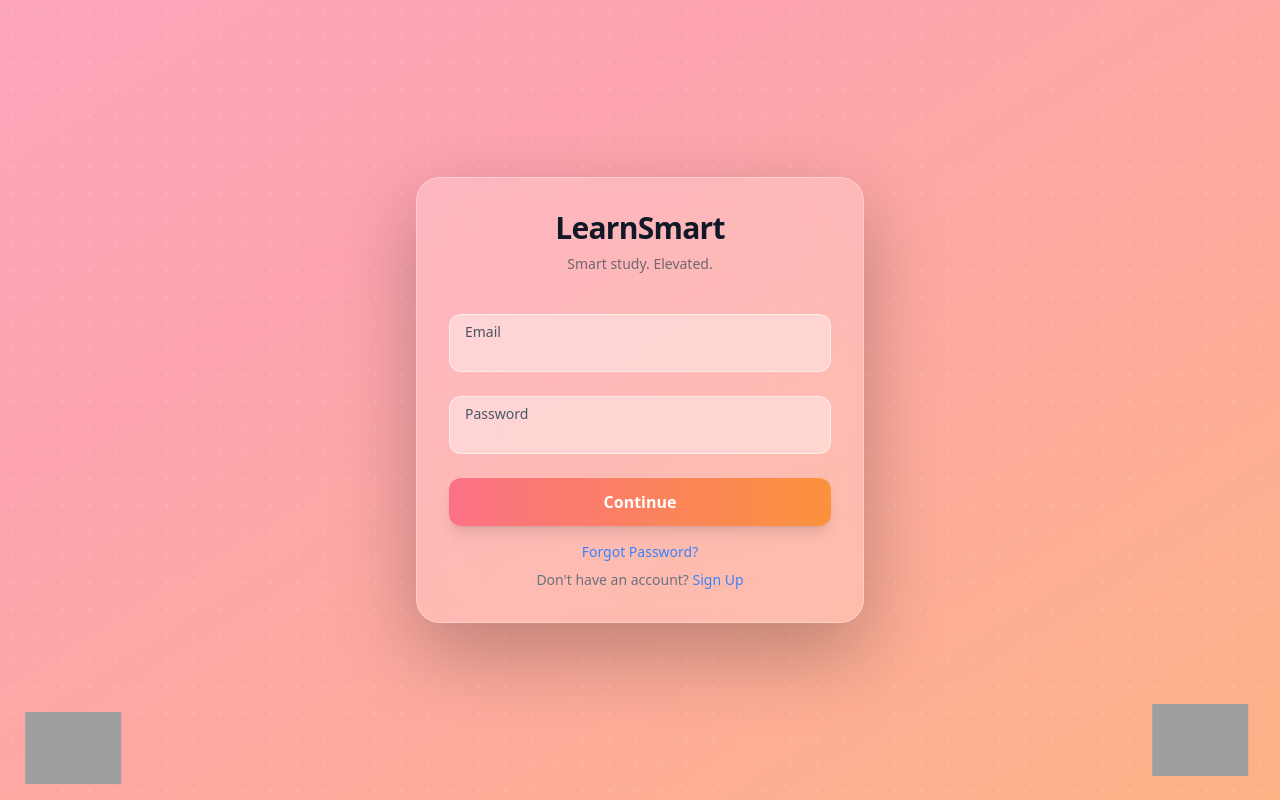
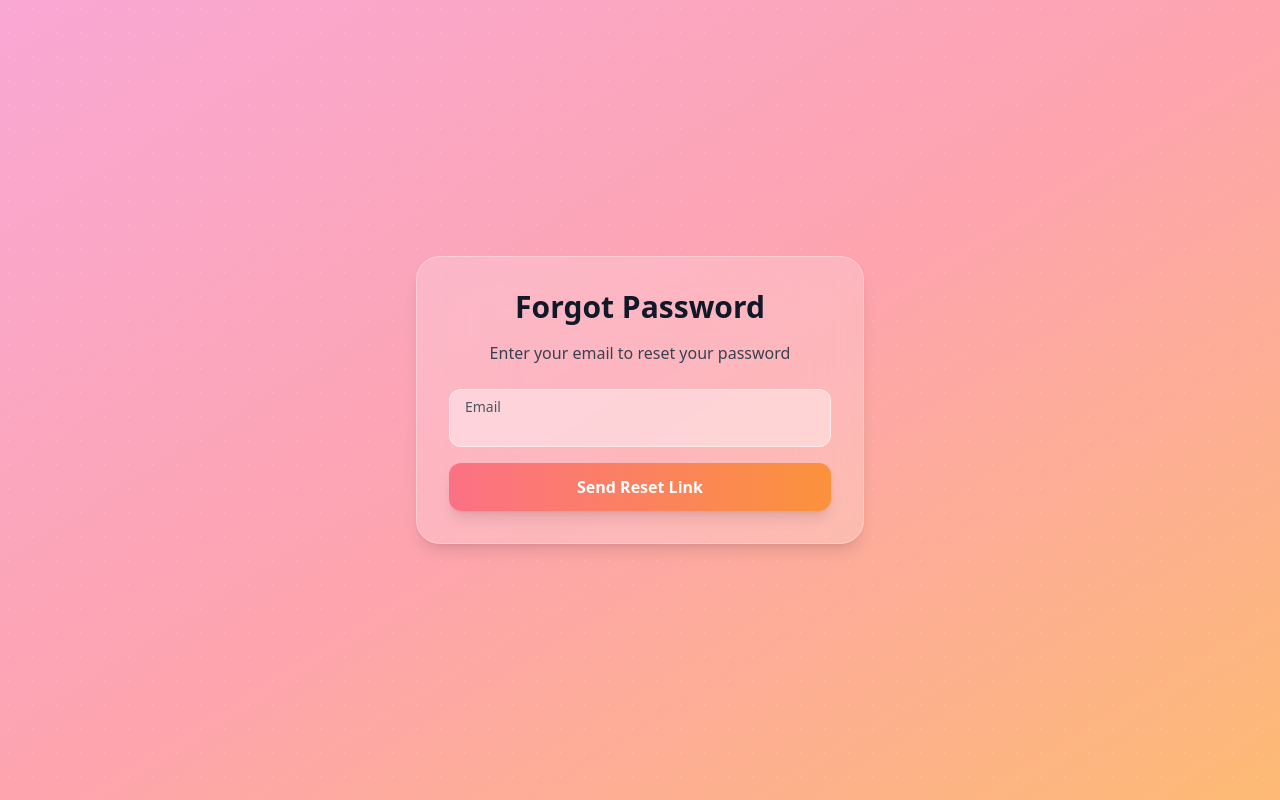
Before and after one commit to andredanieldaligdig/learnsmart, a React (Vite) app: page /forgot-password in a window 1280 px wide. Before the commit this address led to /login. Built offline with nearby package versions, Linux system fonts and the light colour scheme; grey boxes are pictures that could not be loaded.

Commit message:
fixing some issues

```diff
--- a/src/App.jsx
+++ b/src/App.jsx
@@ -1,8 +1,9 @@
 import { useState, useEffect } from "react";
 import { BrowserRouter as Router, Routes, Route, Navigate } from "react-router-dom";
-import Login from "./components/login.jsx";
+import Login from "./components/Login.jsx";
 import Signup from "./components/Signup.jsx";
-import ResetPassword from "./components/ResetPassword";
+import ForgotPassword from "./components/forgot-password.jsx";
+import ResetPassword from "./components/reset-password.jsx";
 import Dashboard from "./components/Dashboard.jsx";
 import Post from "./pages/Post.jsx";
 import TrendingTopics from "./pages/TrendingTopics.jsx";
@@ -14,12 +15,10 @@ export default function App() {
   const [user, setUser] = useState(null);
 
   useEffect(() => {
-    // Check session on loaddd
     supabase.auth.getSession().then(({ data }) => {
       if (data.session) setUser(data.session.user);
     });
 
-    // Listen for auth changes
     const { data: listener } = supabase.auth.onAuthStateChange((_event, session) => {
       setUser(session?.user || null);
     });
@@ -35,30 +34,22 @@ export default function App() {
   return (
     <Router>
       <Routes>
-        {/* Routes for logged-out users */}
         {!user ? (
           <>
             <Route path="/" element={<Navigate to="/login" />} />
             <Route path="/login" element={<Login onLogin={setUser} />} />
             <Route path="/signup" element={<Signup />} />
-
-            {/* Password reset route */}
+            <Route path="/forgot-password" element={<ForgotPassword />} />
             <Route path="/reset-password" element={<ResetPassword />} />
-
-            {/* Catch all redirects to login */}
             <Route path="*" element={<Navigate to="/login" />} />
           </>
         ) : (
           <>
-            {/* Dashboard main route */}
             <Route path="/" element={<Dashboard user={user} onLogout={handleLogout} />} />
-
-            {/* Pages accessible from Sidebar */}
             <Route path="/post" element={<Post user={user} />} />
             <Route path="/trending-topics" element={<TrendingTopics user={user} />} />
             <Route path="/saved" element={<Saved user={user} />} />
             <Route path="/topics" element={<Topics user={user} />} />
-
             <Route path="*" element={<Navigate to="/" />} />
           </>
         )}
--- a/src/components/forgot-password.jsx
+++ b/src/components/forgot-password.jsx
@@ -15,45 +15,36 @@ export default function ForgotPassword() {
     else setMessage("Check your email for reset link!");
   };
 
-  // Handle Enter key submission
   const handleKeyDown = (e) => {
     if (e.key === "Enter") handleReset();
   };
 
   return (
-    <div className="relative min-h-screen overflow-hidden flex items-center justify-center">
-
-      {/* BACKGROUND */}
+    <div className="relative min-h-screen flex items-center justify-center overflow-hidden">
       <div className="absolute inset-0 -z-10">
         <div className="absolute inset-0 bg-gradient-to-br from-pink-300 via-rose-300 to-orange-300 animate-gradient" />
         <div className="absolute inset-0 bg-dot-grid opacity-40 animate-grid" />
       </div>
 
-      {/* CARD */}
-      <div className="relative w-full max-w-md bg-white/20 backdrop-blur-2xl border border-white/30 rounded-3xl shadow-[0_30px_80px_rgba(0,0,0,0.25)] p-8">
-        <div className="text-center mb-10">
-          <h1 className="text-3xl font-bold text-gray-900">Forgot Password</h1>
-          <p className="text-sm text-gray-700/70 mt-2">
-            Enter your email to reset your password
-          </p>
-        </div>
+      <div className="relative w-full max-w-md bg-white/20 backdrop-blur-2xl border border-white/30 rounded-3xl shadow-lg p-8">
+        <h1 className="text-3xl font-bold text-gray-900 text-center mb-4">Forgot Password</h1>
+        <p className="text-center text-gray-700 mb-6">Enter your email to reset your password</p>
 
-        <div className="space-y-6">
-          <div className="relative">
+        <div className="relative mb-4">
           <input
             type="email"
             value={email}
             onChange={(e) => setEmail(e.target.value)}
             onKeyDown={handleKeyDown}
             placeholder="Email"
-              className="peer w-full bg-white/40 border border-white/50 rounded-xl px-4 pt-6 pb-2 text-gray-900 focus:outline-none focus:ring-2 focus:ring-rose-400 placeholder-transparent"
+            className="peer w-full bg-white/40 border border-white/50 rounded-xl px-4 pt-6 pb-2 text-gray-900 placeholder-transparent focus:outline-none focus:ring-2 focus:ring-rose-400"
           />
           <label className="absolute left-4 top-2 text-gray-600 text-sm transition-all duration-300 peer-focus:-translate-y-2 peer-focus:scale-90 peer-focus:text-rose-600 peer-not-placeholder-shown:-translate-y-3 peer-not-placeholder-shown:scale-90">
             Email
           </label>
         </div>
 
-          {message && <p className="text-sm text-center text-gray-700">{message}</p>}
+        {message && <p className="text-sm text-center text-gray-700 mb-4">{message}</p>}
 
         <button
           onClick={handleReset}
@@ -63,6 +54,5 @@ export default function ForgotPassword() {
         </button>
       </div>
     </div>
-    </div>
   );
 }
--- a/src/components/reset-password.jsx
+++ b/src/components/reset-password.jsx
@@ -40,14 +40,12 @@ export default function ResetPassword() {
       setMessage("Password updated! Redirecting to login...");
       setTimeout(() => navigate("/login"), 2000);
     } catch (err) {
-      console.error(err);
       setError(err.message || "Something went wrong");
     } finally {
       setLoading(false);
     }
   };
 
-  // Handle Enter key submission
   const handleKeyDown = (e) => {
     if (e.key === "Enter") handleReset();
   };
--- a/src/main.jsx
+++ b/src/main.jsx
@@ -1,6 +1,6 @@
 import React from "react";
 import ReactDOM from "react-dom/client";
-import App from "./app";
+import App from "./App.jsx";
 import "./Styles/main.css";
 
 ReactDOM.createRoot(document.getElementById("root")).render(
```
Also changed, not shown: vercel.json. Lines whose indentation alone changed are shown as unchanged.
